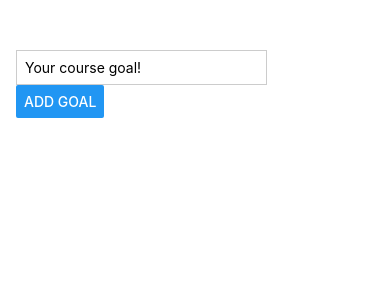
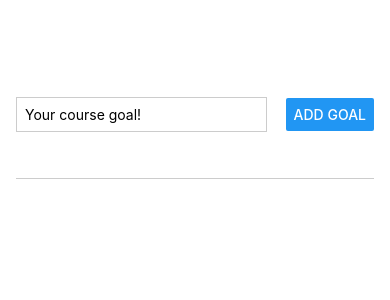
Before and after one commit to CoJUr/starting-project, a React Native app: screen / in a window 390 px wide. Shown: the top 300 px of the page. Built offline with nearby package versions, Linux system fonts and the light colour scheme.

Commit message:
feat: scrollability

```diff
--- a/App.js
+++ b/App.js
@@ -1,5 +1,5 @@
 import {useState } from 'react';
-import { StyleSheet, Text, View, Button, TextInput } from 'react-native';
+import { StyleSheet, Text, View, Button, TextInput, ScrollView } from 'react-native';
 
 
 export default function App() {
@@ -13,7 +13,7 @@ export default function App() {
 
     function addGoalHandler() {
         // console.log('addGoalHandler');
-        // to do- use stored state to add goal to list of goals
+        // to do:use stored state to add goal to list of goals
 
         // setCourseGoals([...courseGoals, enteredGoalText]); // not ideal -
         // bc the new state depends on previous state
@@ -32,7 +32,7 @@ export default function App() {
 
   return (
     <View style={styles.appContainer}>
-        <view style={styles.inputContainer}>
+        <View style={styles.inputContainer}>
             <TextInput
                 style={styles.textInput}
                 placeholder='Your course goal!'
@@ -41,15 +41,18 @@ export default function App() {
                 // to it so that it can be executed when text changes
             />
             <Button title='Add goal' onPress={addGoalHandler} />
-        </view>
-        <view style={styles.goalsContainer}>
+        </View>
+        <View style={styles.goalsContainer}>
+
+        <ScrollView >
             {/*<Text>List of goals ... </Text>*/}
             {courseGoals.map((goal) => (
                 <View key={goal} style={styles.goalItem}>
                     <Text style={styles.goalText}>{goal}</Text>
                 </View>
             ))}
-        </view>
+        </ScrollView>
+        </View>
     </View>
   );
 }
@@ -94,4 +97,4 @@ const styles = StyleSheet.create({
 
 
 
-// reactnative.dev/docs/components-and-apis   view text button image textinput
+// reactnative.dev/docs/components-and-apis   view text button image Textinput
```
